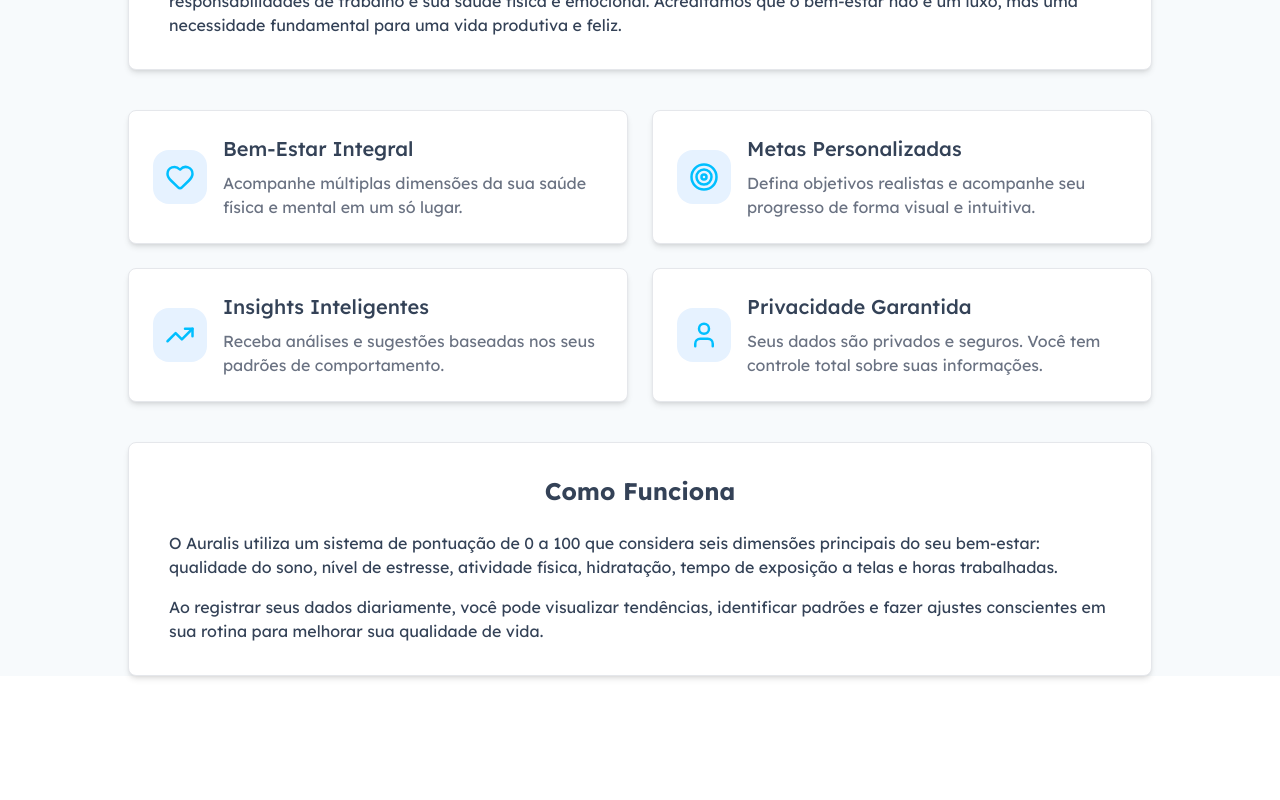
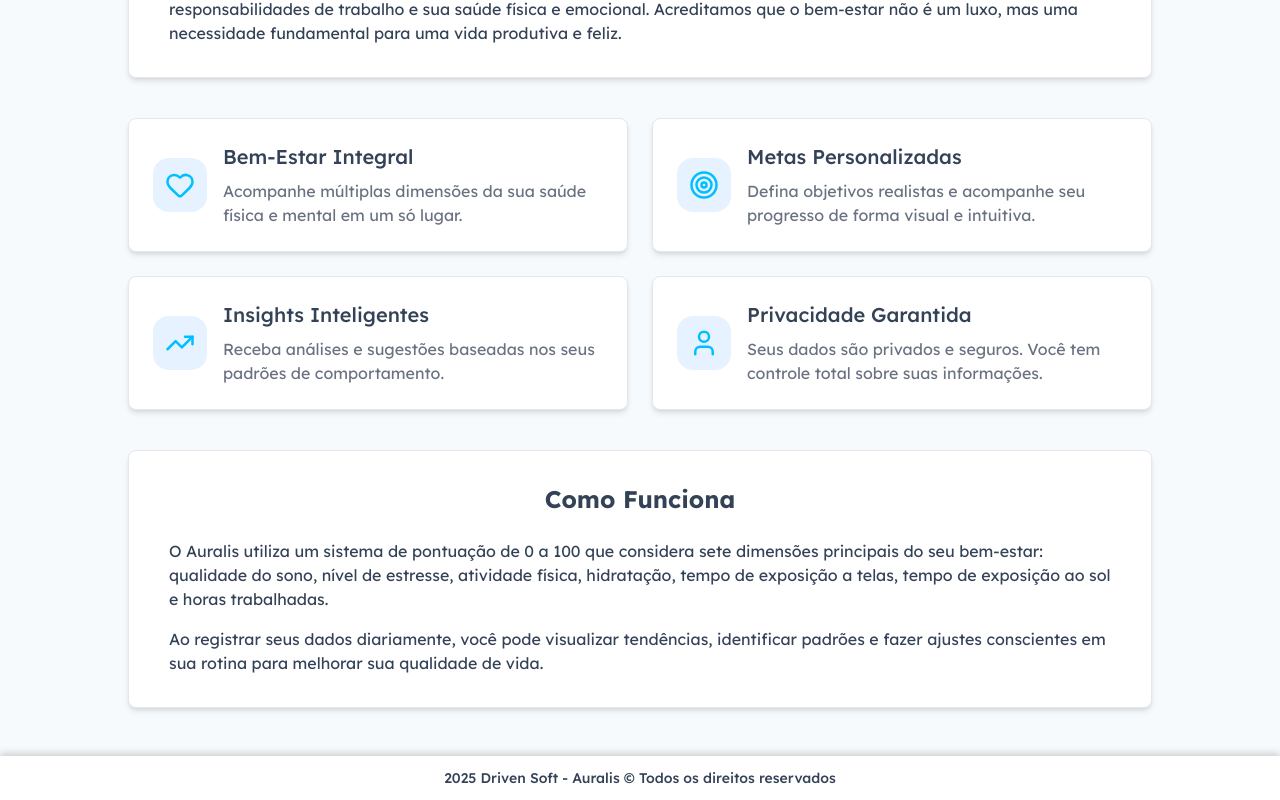
Before and after one commit to Driven-Soft/Auralis, a React (Vite) app: page /sobre in a window 1280 px wide. Shown: the part 532-1332 px from the top of the page. Before the commit the page ends 1248 px from the top, so only its background shows below. Built offline with nearby package versions, Linux system fonts and the light colour scheme; a web font is replaced by a local one.

Commit message:
feat: footer e melhoria na estilização

```diff
--- /dev/null
+++ b/src/components/Footer.tsx
@@ -0,0 +1,11 @@
+const Footer = () => {
+  return (
+    <footer className="w-full bg-background-secondary text-center py-3 dark:bg-dark-background-secondary shadow-[0_-2px_8px_rgba(0,0,0,0.2)]">
+      <p className="text-texto-primary dark:text-texto-secondary text-[10px] sm:text-sm font-medium">
+        2025 Driven Soft - Auralis © Todos os direitos reservados
+      </p>
+    </footer>
+  )
+}
+
+export default Footer
--- a/src/components/Wrapper.tsx
+++ b/src/components/Wrapper.tsx
@@ -4,7 +4,7 @@ interface WrapperProps {
 
 const Wrapper = ({ children }: WrapperProps) => {
   return (
-    <section className="bg-background dark:bg-dark-background min-h-screen">
+    <section className="bg-background dark:bg-dark-background min-h-screen py-2">
         {children}
     </section>
   )
--- a/src/routes/Root.tsx
+++ b/src/routes/Root.tsx
@@ -1,5 +1,6 @@
 import { Outlet } from "react-router-dom";
 import Header from "../components/Header";
+import Footer from "../components/Footer";
 
 const Root = () => {
   return (
@@ -8,6 +9,7 @@ const Root = () => {
       <div id="details" className="flex-1">
         <Outlet />
       </div>
+      <Footer />
     </div>
   );
 };
--- a/src/routes/Sobre.tsx
+++ b/src/routes/Sobre.tsx
@@ -60,9 +60,9 @@ const Sobre = () => {
           <div className="flex gap-4 flex-col px-4 py-2 text-texto-primary dark:text-gray-300">
             <p>
               O Auralis utiliza um sistema de pontuação de 0 a 100 que considera
-              seis dimensões principais do seu bem-estar: qualidade do sono,
+              sete dimensões principais do seu bem-estar: qualidade do sono,
               nível de estresse, atividade física, hidratação, tempo de
-              exposição a telas e horas trabalhadas.
+              exposição a telas, tempo de exposição ao sol e horas trabalhadas.
             </p>
             <p>
               Ao registrar seus dados diariamente, você pode visualizar
```
